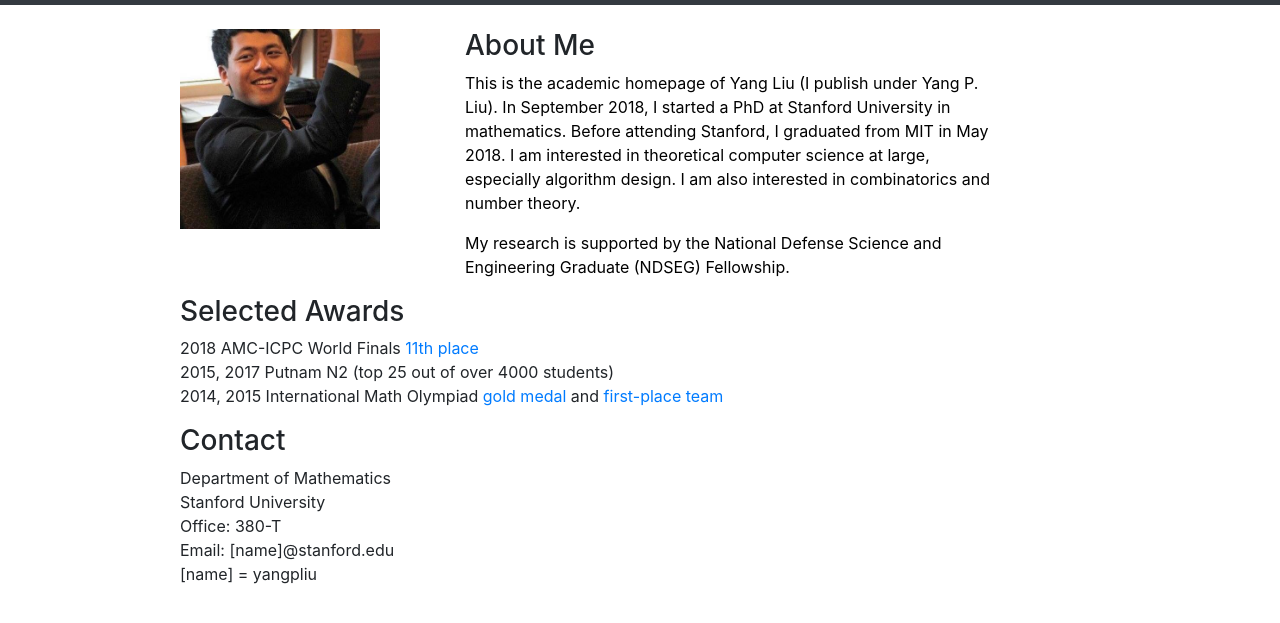
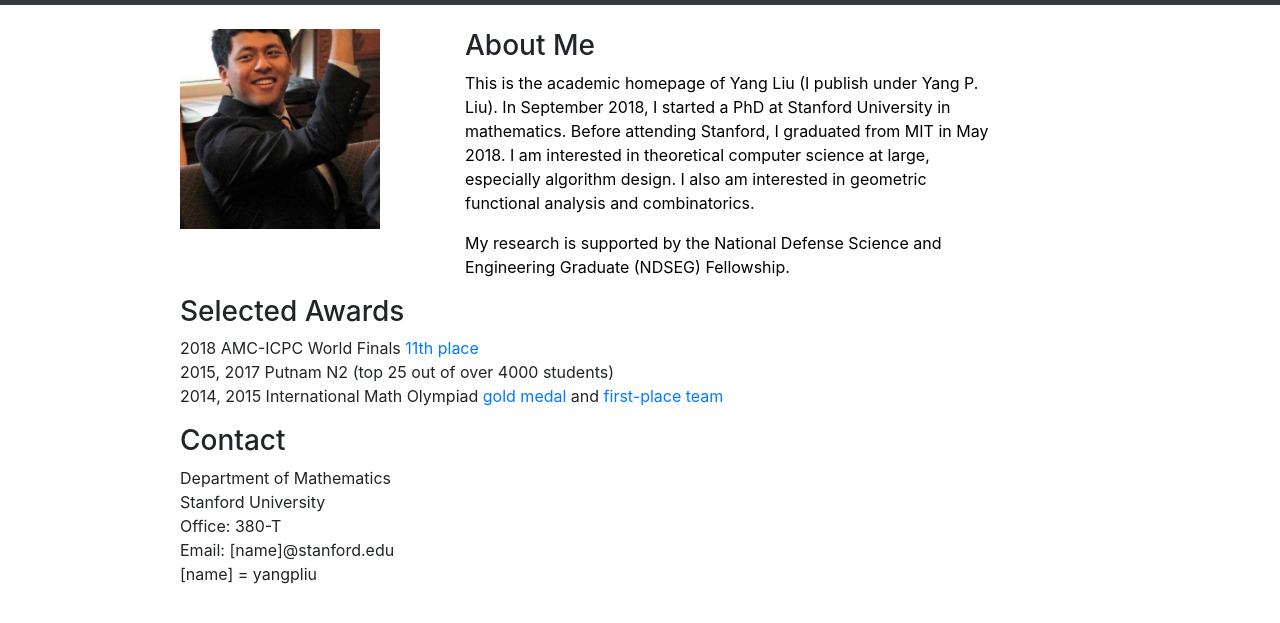
Before and after one commit to yangpliu/yangpliu.github.io, a website: page index.html in a window 1280 px wide. Shown: the part 51-674 px from the top of the page. Drawn offline with Linux system fonts and the light colour scheme.

Commit message:
bio change

```diff
--- a/index.html
+++ b/index.html
@@ -53,7 +53,7 @@
           <br>
           <h3>About Me</h3>
           <font size="3.5">
-          <p style="color:black;">This is the academic homepage of Yang Liu (I publish under Yang P. Liu). In September 2018, I started a PhD at Stanford University in mathematics. Before attending Stanford, I graduated from MIT in May 2018. I am interested in theoretical computer science at large, especially algorithm design. I am also interested in combinatorics and number theory. </p>
+          <p style="color:black;">This is the academic homepage of Yang Liu (I publish under Yang P. Liu). In September 2018, I started a PhD at Stanford University in mathematics. Before attending Stanford, I graduated from MIT in May 2018. I am interested in theoretical computer science at large, especially algorithm design. I also am interested in geometric functional analysis and combinatorics.
 
           <p style="color:black;"> My research is supported by the National Defense Science and Engineering Graduate (NDSEG) Fellowship. </p>
           </font>
```
